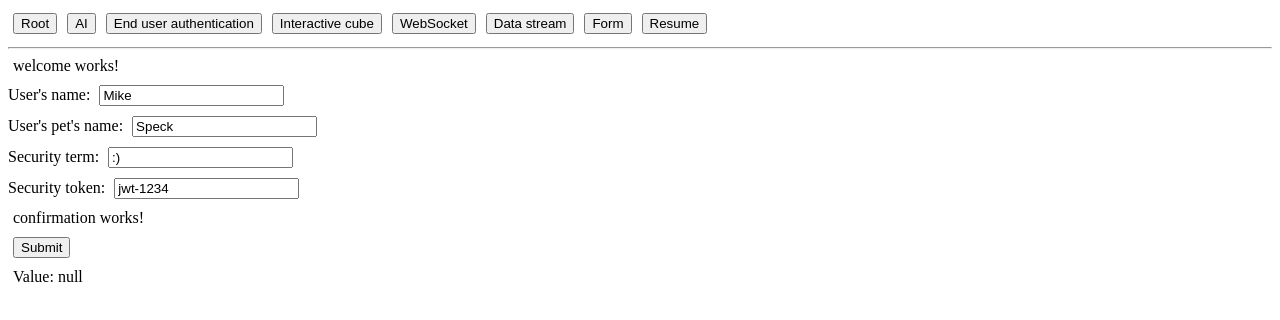
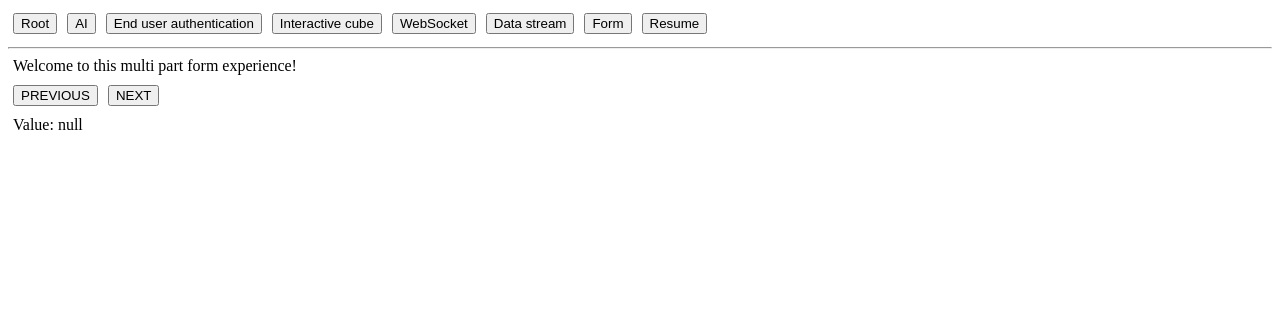
Before and after one commit to masimpson123/professional-web-application-ui, an Angular app: page /form in a window 1280 px wide. Shown: the top 320 px of the page. Built offline with nearby package versions, Linux system fonts and the light colour scheme.

Commit message:
form experience

```diff
--- a/src/app/form/confirmation/confirmation.component.html
+++ b/src/app/form/confirmation/confirmation.component.html
@@ -1 +1 @@
-<p>confirmation works!</p>
+<p>Well done! That is all of the form.</p>
--- a/src/app/form/form.component.html
+++ b/src/app/form/form.component.html
@@ -1,16 +1,17 @@
-<app-welcome></app-welcome>
+<app-welcome *ngIf="currentStep === 1"></app-welcome>
 <app-user-intake
-    [(securityFormGroup)]="securityForm"
+  *ngIf="currentStep === 2"
+  [(securityFormGroup)]="securityForm"
 ></app-user-intake>
 <app-security-intake
-    [(securityFormGroup)]="securityForm"
+  *ngIf="currentStep === 3"
+  [(securityFormGroup)]="securityForm"
 ></app-security-intake>
-<app-confirmation></app-confirmation>
+<app-confirmation
+  *ngIf="currentStep === 4"
+></app-confirmation>
 
-<!-- two form groups for each part of the form -->
-
-<form [formGroup]="securityForm" (ngSubmit)="onSubmit()">
-  <button type="submit" [disabled]="!securityForm.valid">Submit</button>
-</form>
+<button (click)="previous()">PREVIOUS</button>
+<button (click)="next()">NEXT</button>
 
 <p>Value: {{ securityForm.valueChanges | async | json }}</p>
--- a/src/app/form/form.component.ts
+++ b/src/app/form/form.component.ts
@@ -1,6 +1,6 @@
 import { Component } from '@angular/core';
 import { FormGroup, FormControl, ReactiveFormsModule } from '@angular/forms';
-import { AsyncPipe, JsonPipe } from '@angular/common';
+import { AsyncPipe, JsonPipe, NgIf } from '@angular/common';
 import { ConfirmationComponent } from './confirmation/confirmation.component';
 import { WelcomeComponent } from './welcome/welcome.component';
 import { UserIntakeComponent } from './user-intake/user-intake.component';
@@ -8,12 +8,13 @@ import { SecurityIntakeComponent } from './security-intake/security-intake.compo
 
 @Component({
   selector: 'app-form',
-  imports: [ReactiveFormsModule, AsyncPipe, JsonPipe, ConfirmationComponent, WelcomeComponent, UserIntakeComponent, SecurityIntakeComponent],
+  imports: [NgIf, ReactiveFormsModule, AsyncPipe, JsonPipe, ConfirmationComponent, WelcomeComponent, UserIntakeComponent, SecurityIntakeComponent],
   templateUrl: './form.component.html',
   styleUrl: './form.component.css',
   standalone: true
 })
 export class FormComponent {
+  currentStep = 1;
   securityForm = new FormGroup({
     userIntake: new FormGroup({
       usersName: new FormControl('Mike'),
@@ -24,7 +25,15 @@ export class FormComponent {
       securityToken: new FormControl('jwt-1234')
     })
   });
-onSubmit() {
+  onSubmit() {
     console.log(this.securityForm.value);
   }
+  next() {
+    if ( this.currentStep === 4 ) return;
+    this.currentStep++;
+  }
+  previous() {
+    if ( this.currentStep === 1 ) return;
+    this.currentStep--;
+  }
 }
--- a/src/app/form/welcome/welcome.component.html
+++ b/src/app/form/welcome/welcome.component.html
@@ -1 +1 @@
-<p>welcome works!</p>
+<p>Welcome to this multi part form experience!</p>
```
